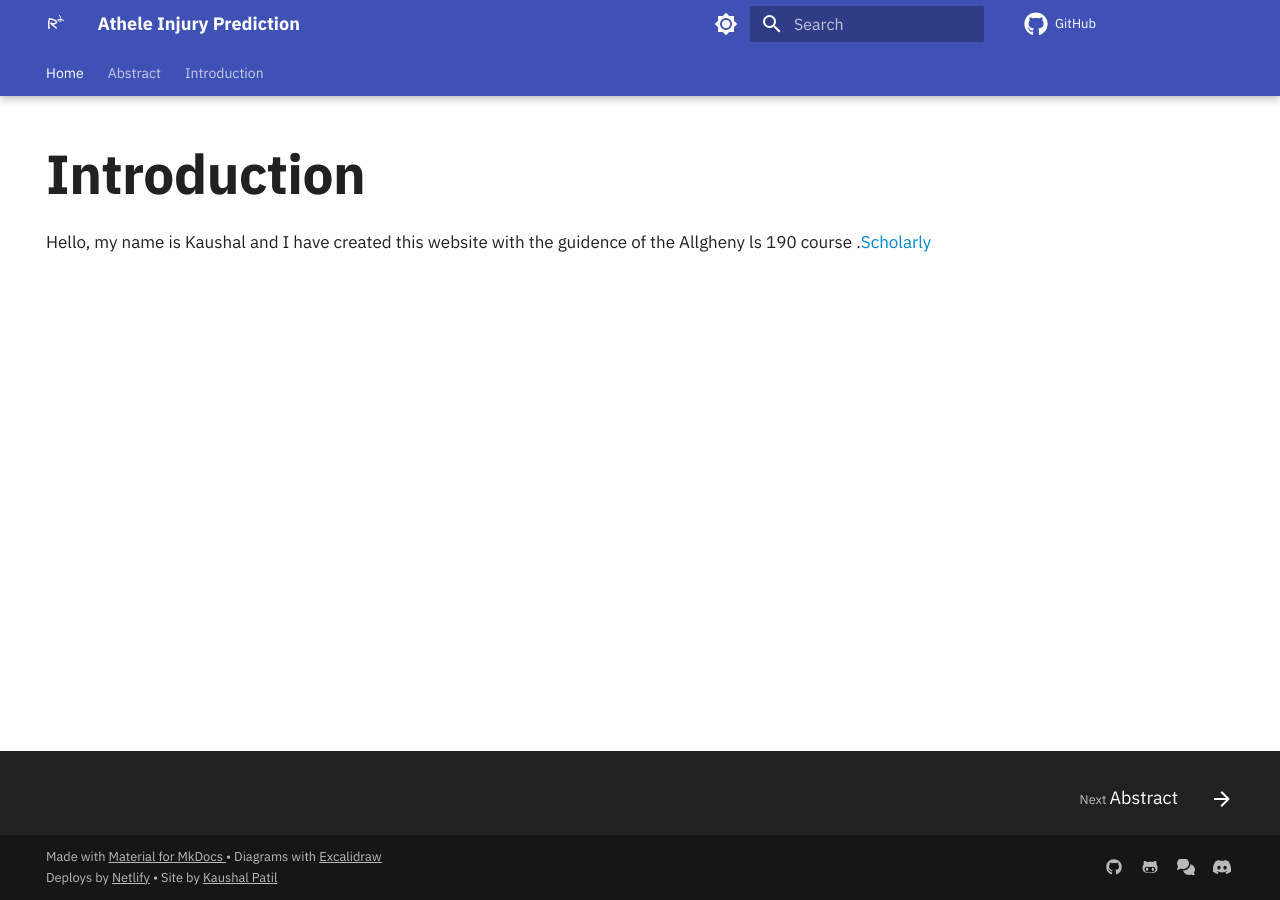
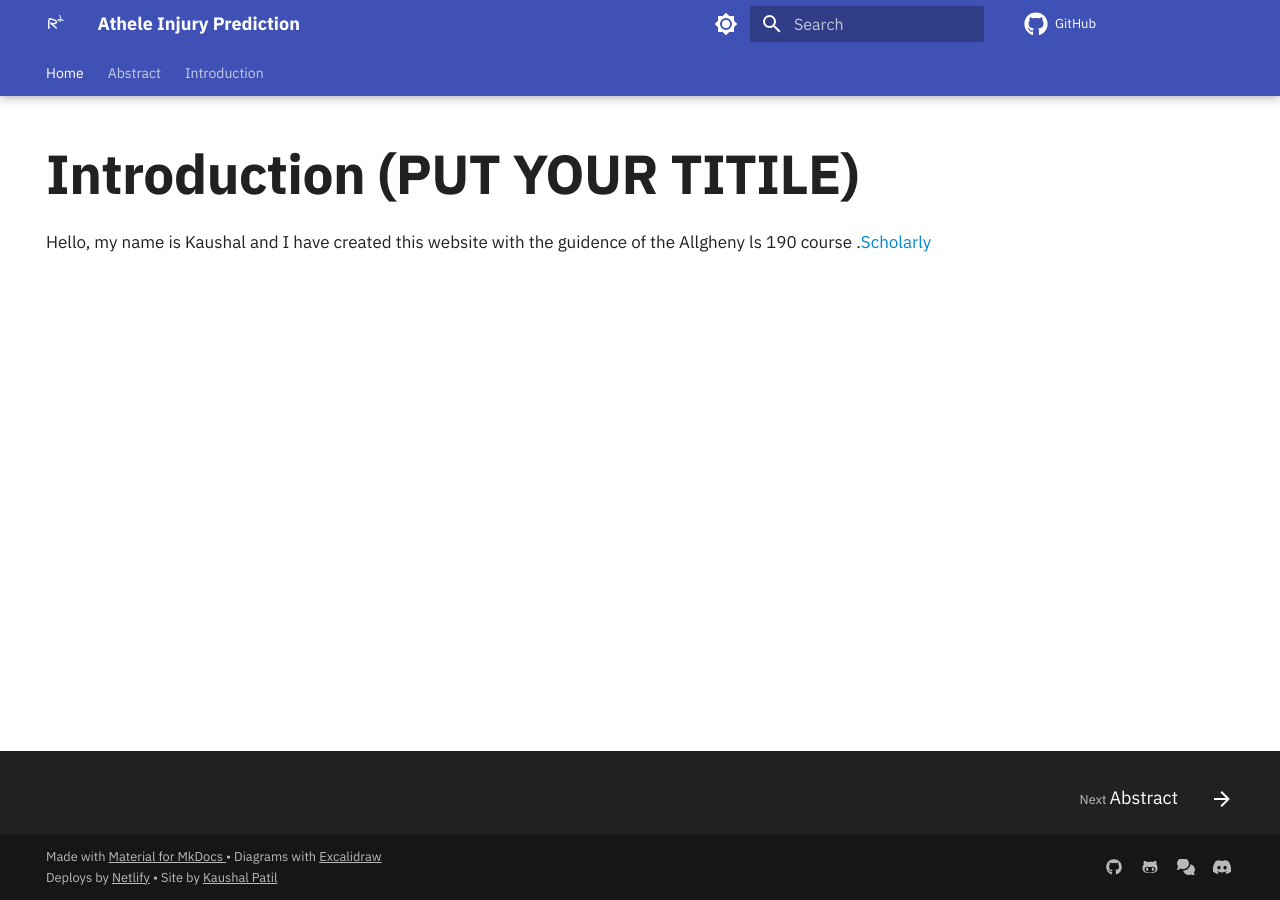
Before and after one commit to kaushal1014/research-paper-template-Athlete-Injuries, an MkDocs documentation site: the page built from docs/index.md, in a window 1280 px wide. Built offline with MkDocs 1.6.1 and Material for MkDocs 9.7.7, drawn with Linux system fonts in a browser that asks for light colours; comment, search, counter and statistics services are not loaded.

Commit message:
Changed the colours and text

```diff
--- a/docs/index.md
+++ b/docs/index.md
@@ -4,6 +4,6 @@ hide:
   - toc
 ---
 
-# Introduction
+# Introduction (PUT YOUR TITILE)
 
 Hello, my name is Kaushal and I have created this website with the guidence of the Allgheny ls 190 course .[Scholarly](https://scholarly.co/ )
```
Also changed, not shown: docs/introduction/index.md (+1 -0 lines).
